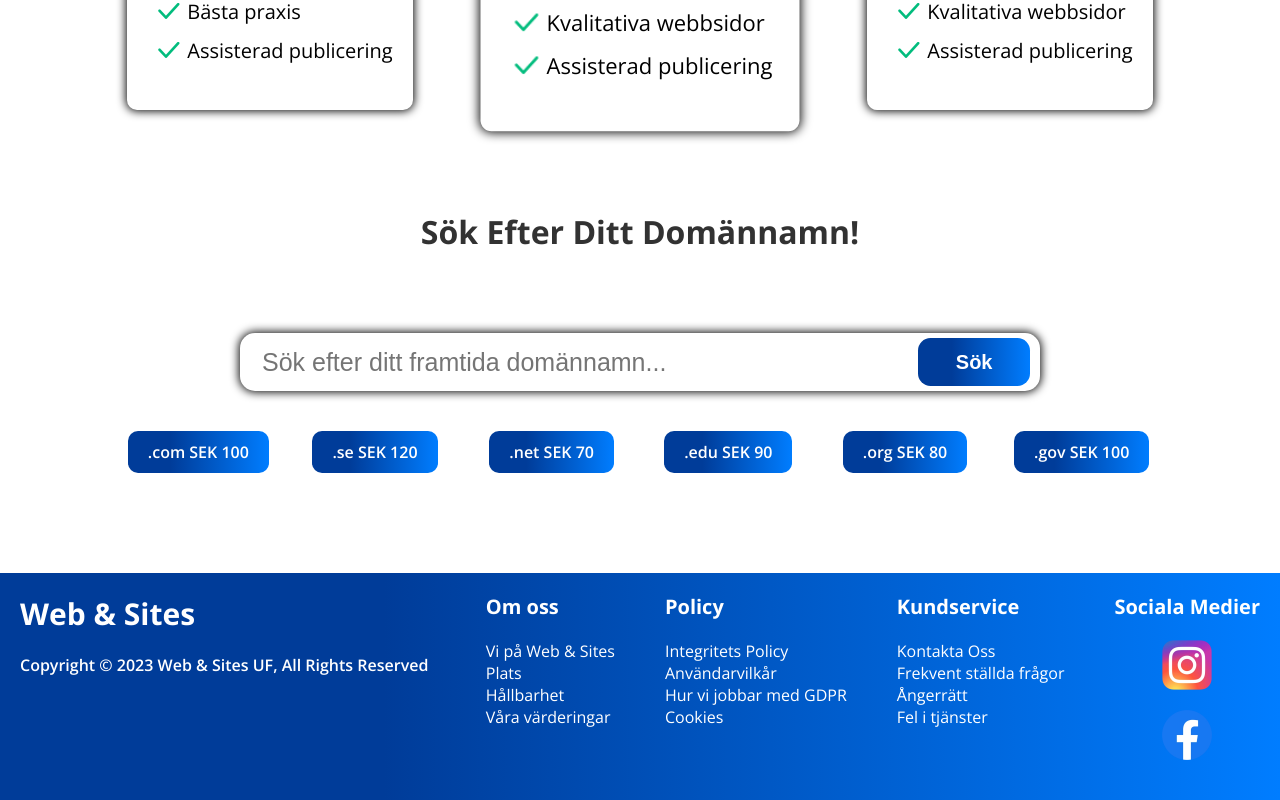
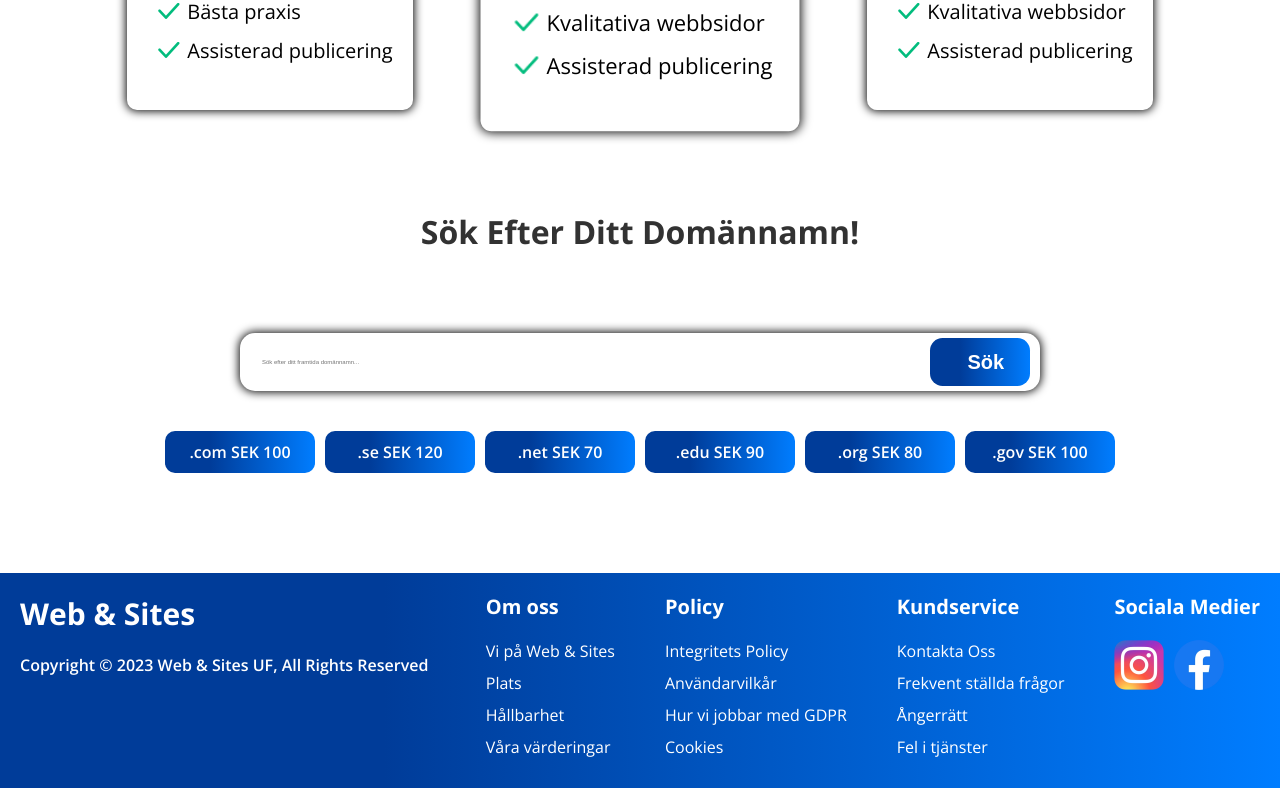
Before and after one commit to ArdaYil/Web-and-Sites, a React (Vite) app: page / in a window 1280 px wide. Shown: the part 1328-2128 px from the top of the page. Built offline with nearby package versions, Linux system fonts and the light colour scheme.

Commit message:
Implement homepage layout

```diff
--- a/cssDist/index.css
+++ b/cssDist/index.css
@@ -277,30 +277,35 @@ a {
   margin-inline: auto;
   padding: 0.3125em 0.625em 0.3125em 1.25em;
   display: grid;
-  grid-template-columns: 1fr auto;
+  grid-template-columns: auto 6.25em;
   gap: 0.625em;
 }
 .domain__input {
-  font-size: 1.5625rem;
-  width: auto;
+  font-size: 0.0625em;
+  width: 100%;
 }
 .domain button {
   border: none;
   background: var(--gradient-primary);
   padding: 0.625em 1.875em;
   font-size: 1.25rem;
+  width: 100%;
   color: white;
   font-weight: 700;
   border-radius: 0.625em;
 }
 
 .domain-prices {
-  display: grid;
-  grid-template-columns: repeat(auto-fit, minmax(100px, 1fr));
+  display: flex;
+  gap: 0.625em;
   margin-bottom: 6.25em;
+  flex-wrap: wrap;
+  margin-inline: auto;
+  justify-content: center;
 }
 .domain-prices__price {
   padding: 0.625em 1.25em;
+  width: 9.375em;
   max-width: 9.375em;
   justify-self: center;
 }
@@ -335,6 +340,15 @@ a {
     margin-bottom: 2.5em;
   }
 }
+@media screen and (max-width: 31.24875em) {
+  .footer__content {
+    margin-inline: auto;
+    width: 12.5em;
+  }
+  .footer__content section {
+    width: 100%;
+  }
+}
 .footer__section-heading {
   font-size: 1.25rem;
 }
@@ -348,10 +362,14 @@ a {
 }
 .footer__section-item {
   color: white;
+  margin-bottom: 0.625em;
+}
+.footer__social-container {
+  display: flex;
+  gap: 0.625em;
 }
 .footer__social-icon {
   width: 3.125em;
-  display: block;
   margin-inline: auto;
   margin-bottom: 1.25em;
 }
--- a/scss/global/_layout.scss
+++ b/scss/global/_layout.scss
@@ -216,13 +216,13 @@ $main-padding: u.em(20);
         margin-inline: auto;
         padding: u.em(5) u.em(10) u.em(5) u.em(20);
         display: grid;
-        grid-template-columns: 1fr auto;
+        grid-template-columns: auto u.em(100);
         gap: u.em(10);
     }
 
     &__input {
-        font-size: u.rem(25);
-        width: auto;
+        font-size: u.em(1);
+        width: 100%;
     }
 
     & button {
@@ -230,6 +230,7 @@ $main-padding: u.em(20);
         background: var(--gradient-primary);
         padding: u.em(10) u.em(30);
         font-size: u.rem(20);
+        width: 100%;
         color: white;
         font-weight: 700;
         border-radius: u.em(10);
@@ -237,12 +238,16 @@ $main-padding: u.em(20);
 }
 
 .domain-prices {
-    display: grid;
-    grid-template-columns: repeat(auto-fit, minmax(100px, 1fr));
+    display: flex;
+    gap: u.em(10);
     margin-bottom: u.em(100);
+    flex-wrap: wrap;
+    margin-inline: auto;
+    justify-content: center;
 
     &__price {
         padding: u.em(10) u.em(20);
+        width: u.em(150);
         max-width: u.em(150);
         justify-self: center;
     }
@@ -276,6 +281,15 @@ $main-padding: u.em(20);
             justify-content: center;
             margin-bottom: u.em(40);
         }
+
+        @include u.custom-down(500) {
+            margin-inline: auto;
+            width: u.em(200);
+
+            section {
+                width: 100%;
+            }
+        }
     }
 
     &__section-heading {
@@ -298,11 +312,16 @@ $main-padding: u.em(20);
 
     &__section-item {
         color: white;
+        margin-bottom: u.em(10);
+    }
+
+    &__social-container {
+        display: flex;
+        gap: u.em(10);
     }
 
     &__social-icon {
         width: u.em(50);
-        display: block;
         margin-inline: auto;
         margin-bottom: u.em(20);
     }
--- a/src/common/mainFooter.tsx
+++ b/src/common/mainFooter.tsx
@@ -53,7 +53,7 @@ class MainFooter extends React.Component<MainFooterProps, MainFooterState> {
                         </section>
                         <section>
                             <h2 className="footer__section-heading">Sociala Medier</h2>
-                            <article>
+                            <article className="footer__social-container">
                                 <a href="https://www.instagram.com/webandsitesuf/"><img className="footer__social-icon" src="/images/instagram.webp" /></a>
                                 <a href="/"><img className="footer__social-icon" src="/images/facebook.webp" /></a>
                             </article>
```
Also changed, not shown: 1 other file (tests, documents, lock files or other folders).
